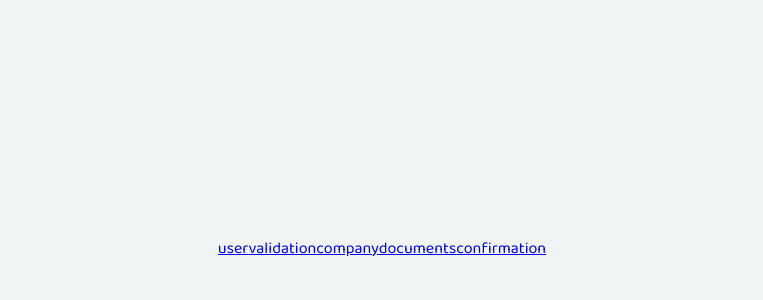
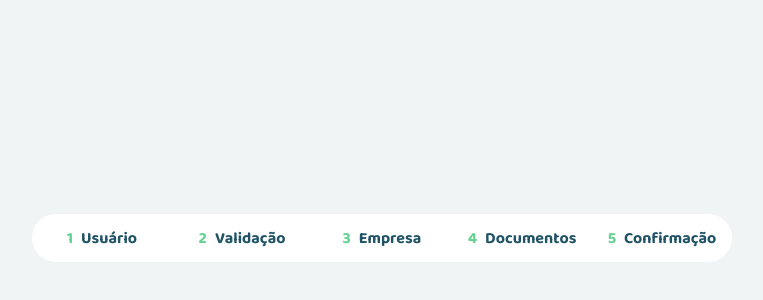
Before and after one commit to guilhermecezario/mk-solutions-challenge, a React (Create React App) app: page /register in a window 1280 px wide. Shown: the part 152-452 px from the top of the page, without its empty margins (258-1021 px from the left). Built offline with nearby package versions, Linux system fonts and the light colour scheme.

Commit message:
adding style to navbar

```diff
--- a/src/stylesheets/global.ts
+++ b/src/stylesheets/global.ts
@@ -1,8 +1,6 @@
 import styled from 'styled-components';
 
 export const Card = styled.div`
-  width: 100%;
-
   padding: 2rem;
 
   border-radius: 25px;
--- a/src/templates/Register/index.tsx
+++ b/src/templates/Register/index.tsx
@@ -1,28 +1,59 @@
 import React from 'react';
-import { Outlet, Link } from 'react-router-dom';
+import { Outlet, useLocation } from 'react-router-dom';
 
-import { Container, Content } from './styles';
+import {
+  Container, NavBar, ProcessBar, NavBarItem, Content,
+} from './styles';
 
 export default function TemplateRegister() {
+  const pathnames = ['user', 'validation', 'company', 'documents', 'confirmation'];
+
+  const location = useLocation();
+
+  function handleSelected(pathname: string) {
+    return location.pathname.includes(pathname);
+  }
+
+  function handleFinished(pathname: string) {
+    const index = pathnames.findIndex((e) => e === pathname);
+
+    const indexCurrent = pathnames.findIndex((e) => location.pathname.includes(e));
+
+    return index <= indexCurrent;
+  }
+
+  function handleWidthProcessBar(): string {
+    const index = pathnames.findIndex((e) => location.pathname.includes(e));
+
+    return `${(index + 1) * 20}%`;
+  }
+
   return (
     <Container>
-      <div>
-        <Link to="/register/user">
-          user
-        </Link>
-        <Link to="/register/validation">
-          validation
-        </Link>
-        <Link to="/register/company">
-          company
-        </Link>
-        <Link to="/register/documents">
-          documents
-        </Link>
-        <Link to="/register/confirmation">
-          confirmation
-        </Link>
-      </div>
+      <NavBar>
+        <ProcessBar width={handleWidthProcessBar()} />
+
+        <NavBarItem selected={handleSelected('user')} finished={handleFinished('user')}>
+          <span>1</span>
+          Usuário
+        </NavBarItem>
+        <NavBarItem selected={handleSelected('validation')} finished={handleFinished('validation')}>
+          <span>2</span>
+          Validação
+        </NavBarItem>
+        <NavBarItem selected={handleSelected('company')} finished={handleFinished('company')}>
+          <span>3</span>
+          Empresa
+        </NavBarItem>
+        <NavBarItem selected={handleSelected('documents')} finished={handleFinished('documents')}>
+          <span>4</span>
+          Documentos
+        </NavBarItem>
+        <NavBarItem selected={handleSelected('confirmation')} finished={handleFinished('confirmation')}>
+          <span>5</span>
+          Confirmação
+        </NavBarItem>
+      </NavBar>
 
       <Content className="App">
         <Outlet />
--- a/src/templates/Register/styles.ts
+++ b/src/templates/Register/styles.ts
@@ -1,4 +1,13 @@
 import styled from 'styled-components';
+
+interface NavBarItemProps {
+  selected: boolean;
+  finished: boolean;
+}
+
+interface ProgressBarProps {
+  width: string;
+}
 
 export const Container = styled.div`
   min-height: 100vh;
@@ -13,6 +22,67 @@ export const Container = styled.div`
   background-color: #F0F4F5;
 `;
 
+export const NavBar = styled.div`
+  position: relative;
+
+  display: flex;
+  justify-content: space-between;
+
+  background-color: #fff;
+
+  border-radius: 25px;
+
+  height: 48px;
+  width: 700px;
+
+  margin-bottom: 20px;
+`;
+
+export const ProcessBar = styled.div<ProgressBarProps>`
+  position: absolute;
+  z-index: 0;
+
+  display: flex;
+  justify-content: space-between;
+
+  background-color: #63D391;
+
+  border-radius: 25px;
+
+  height: 48px;
+  width: ${(props) => props.width};
+
+  margin-bottom: 20px;
+`;
+
+export const NavBarItem = styled.div<NavBarItemProps>`
+  flex: 1;
+  z-index: 999;
+
+  display: flex;
+  align-items: center;
+  justify-content: center;
+
+  background-color: ${(props) => (props.selected ? '#4B8DB5' : 'transparent')};
+  color: ${(props) => (props.finished ? '#ffffff' : '#205366')};
+
+  border-radius: 25px;
+
+  height: 48px;
+  width: 700px;
+
+  margin-bottom: 20px;
+
+  font-size: 1rem;
+  font-weight: bold;
+
+  span {
+    margin-right: 8px;
+
+    color: ${(props) => (props.finished ? '#ffffff' : '#63D391')};
+  }
+`;
+
 export const Content = styled.div`
   width: 700px;
 `;
```
